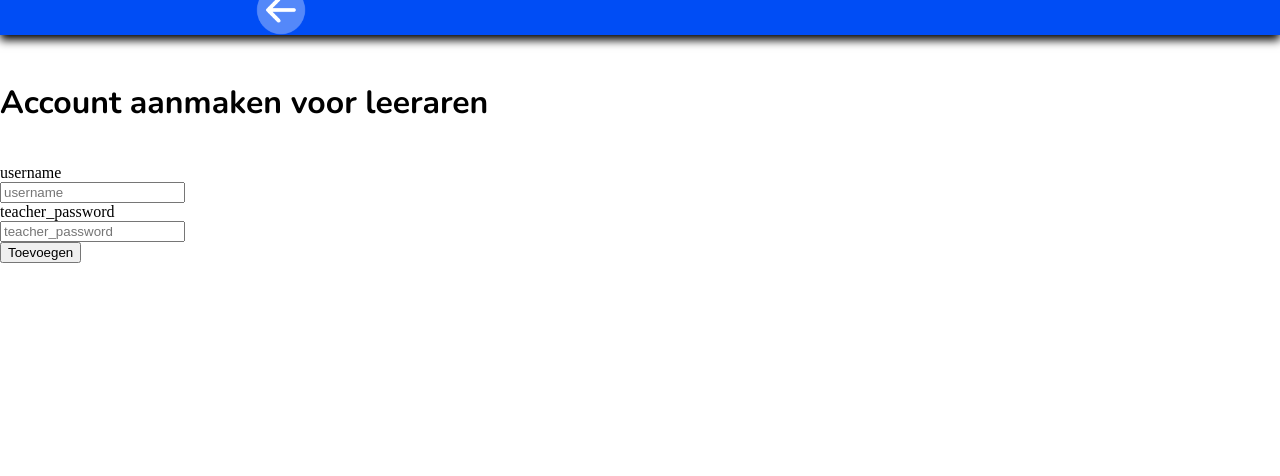
After one commit to Adam-1052189/WP2_security, a Flask app: page /adminpage in a window 1280 px wide. The commit adds this page. Shown: the part 324-800 px from the top of the page. Run offline with Flask 3, Linux system fonts and the light colour scheme; the visitor is signed in with stand-in values (Sample User, id 1).

Commit message:
begin account aanmaken

```diff
--- a/Project_Files/DB.py
+++ b/Project_Files/DB.py
@@ -20,3 +20,9 @@ def notities():
     query2 = 'SELECT * FROM notes;'
     notes = conn.execute(query2).fetchall()
     return notes
+
+def adminmenu(display_name, username, teacher_password, date_created, is_admin):
+    query3 = 'INSERT INTO teachers (display_name, username, teacher_password, date_created, is_admin) VALUES (?,?,?,?,?)'
+    gegevens = conn.execute(query3,(display_name, username, teacher_password, date_created, is_admin))
+    gegevens.fetchall()
+    conn.commit()
--- a/Project_Files/main.py
+++ b/Project_Files/main.py
@@ -76,6 +76,13 @@ def create():
 def edit():
     return render_template('edit_note.html')
 
+@app.route('/adminpage', methods=('GET','POST'))
+def adminpage():
+    if request.method == 'POST':
+        username = request.form['username']
+        teacher_password = request.form['teacher_password']
+    return render_template('adminpage.html')
+
 
 if __name__ == "__main__":
     app.debug = True
--- a/Project_Files/templates/Overzicht_notities.html
+++ b/Project_Files/templates/Overzicht_notities.html
@@ -17,6 +17,8 @@
             <button class="button-Filter">Filter</button>
         </form>
 </div>
+
+<a href="/adminpage" class="button-nieuwe-notitie">admin page</a>
 
 
 {% block content%}
--- /dev/null
+++ b/Project_Files/templates/adminpage.html
@@ -0,0 +1,29 @@
+<!DOCTYPE html>
+<html lang="nl">
+<head>
+        <title>Test-Correct</title>
+        <link rel="icon" type="image/x-icon" href="https://www.test-correct.nl/hubfs/3396b8f7-06dd-422d-984e-483680fc7791.png">
+        <link rel="stylesheet" href="../static/overzicht.css" type="text/css">
+</head>
+<body>
+    {% include 'navbar1.html' %}
+    {% include 'navbar2.html' %}
+<form method="post">
+    <h1>Account aanmaken voor leeraren</h1>
+    <br>
+    <label for= "username">username</label>
+    <br>
+    <input type="text" name="username"
+            placeholder="username"
+            value="{{ request.form['username'] }}"> </input>
+    <br>
+    <label for= "teacher_password">teacher_password</label>
+    <br>
+    <input type="text" name="teacher_password"
+            placeholder="teacher_password"
+            value="{{ request.form['teacher_password'] }}"> </input>
+    <br>
+    <button type="submit">Toevoegen</button>
+</form>
+</body>
+</html>
```
